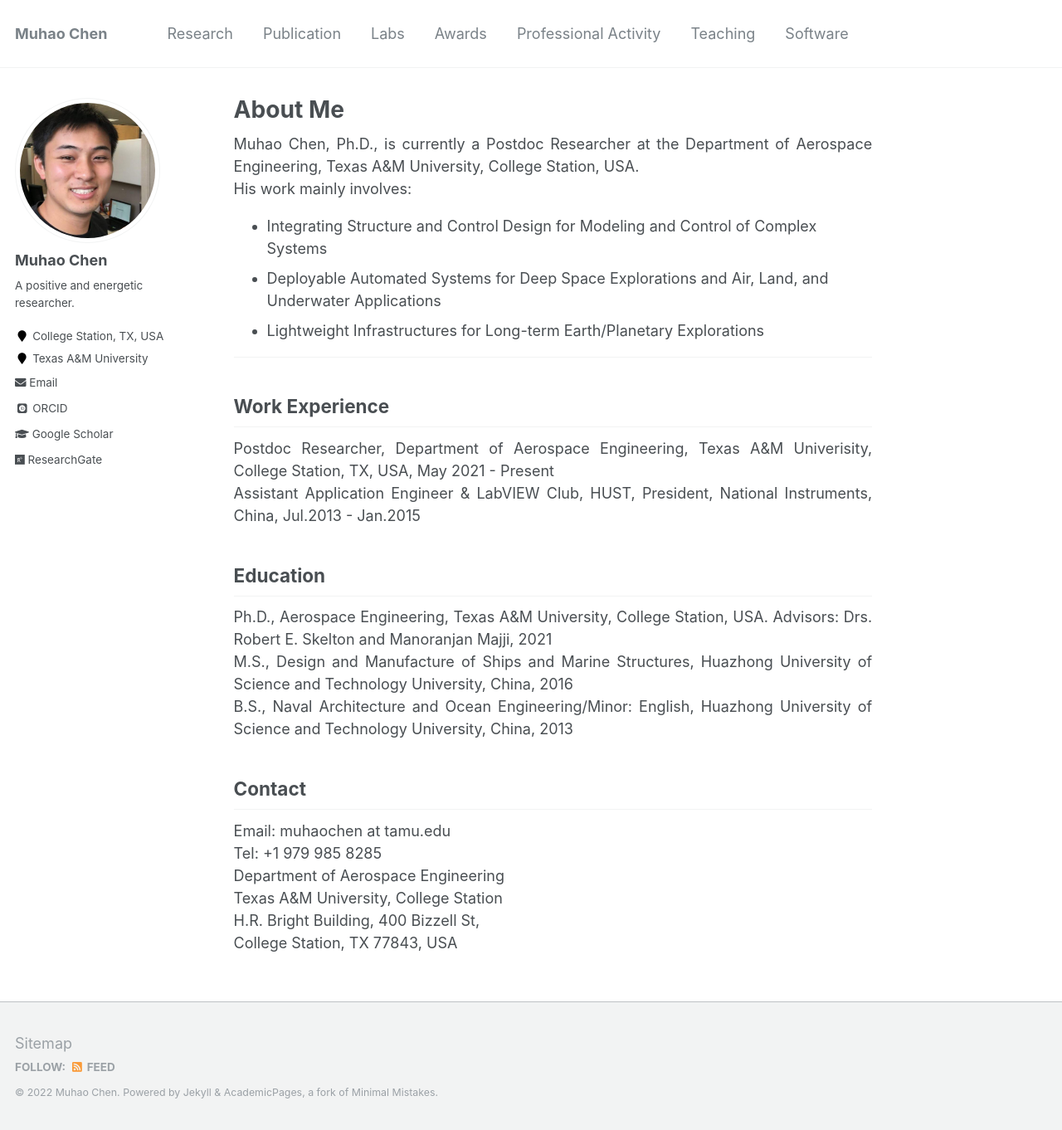
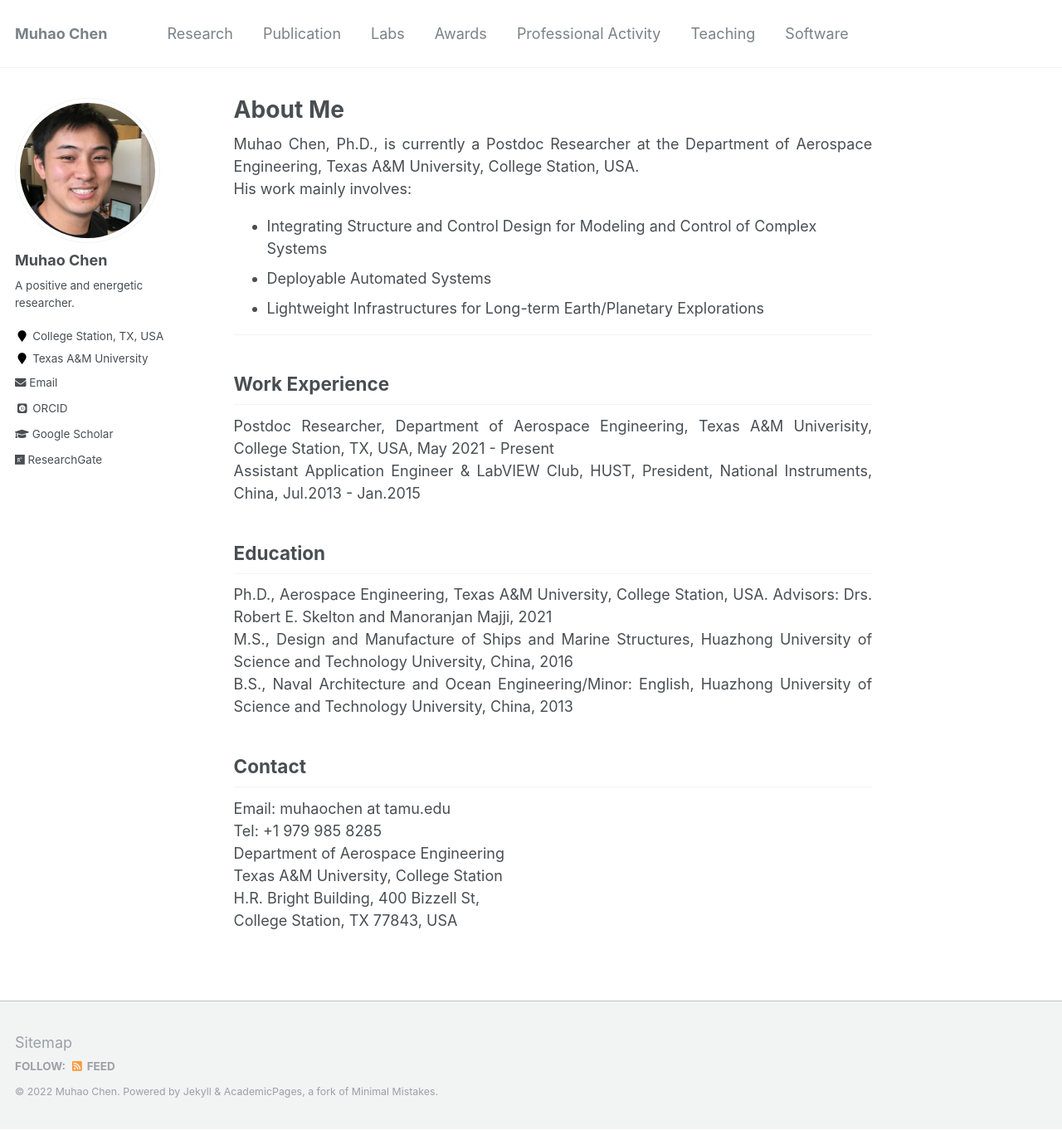
Before and after one commit to Muhao-Chen/muhao-chen.github.io, a Jekyll site: the page built from _pages/about.md, in a window 1280 px wide and 1362 px high. Shown: the whole window at 83% size. Built offline with Jekyll 4.4.1, drawn with Linux system fonts in a browser that asks for light colours; some web fonts are replaced.

Commit message:
Update about.md

```diff
--- a/_pages/about.md
+++ b/_pages/about.md
@@ -12,9 +12,10 @@ toc: true
 <div style="text-align: justify"> Muhao Chen, Ph.D., is currently a Postdoc Researcher at the Department of Aerospace Engineering, Texas A&M University, College Station, USA.  </div>
 <div style="text-align: justify"> His work mainly involves:</div>
 * Integrating Structure and Control Design for Modeling and Control of Complex Systems
-* Deployable Automated Systems for Deep Space Explorations and Air, Land, and Underwater Applications
+* Deployable Automated Systems
 * Lightweight Infrastructures for Long-term Earth/Planetary Explorations
 
+<!--for Deep Space Explorations and Air, Land, and Underwater Applications-->
 
 <!--Integrating Structure & Control Design, Robotics, Tensegrity, System Design, Space Habitat Design, Moon & Mar Mining, Dynamical Systems Theory, Model-Based and Data-based Control, Signal Processing, Fluid-based Structures.-->
 
```
